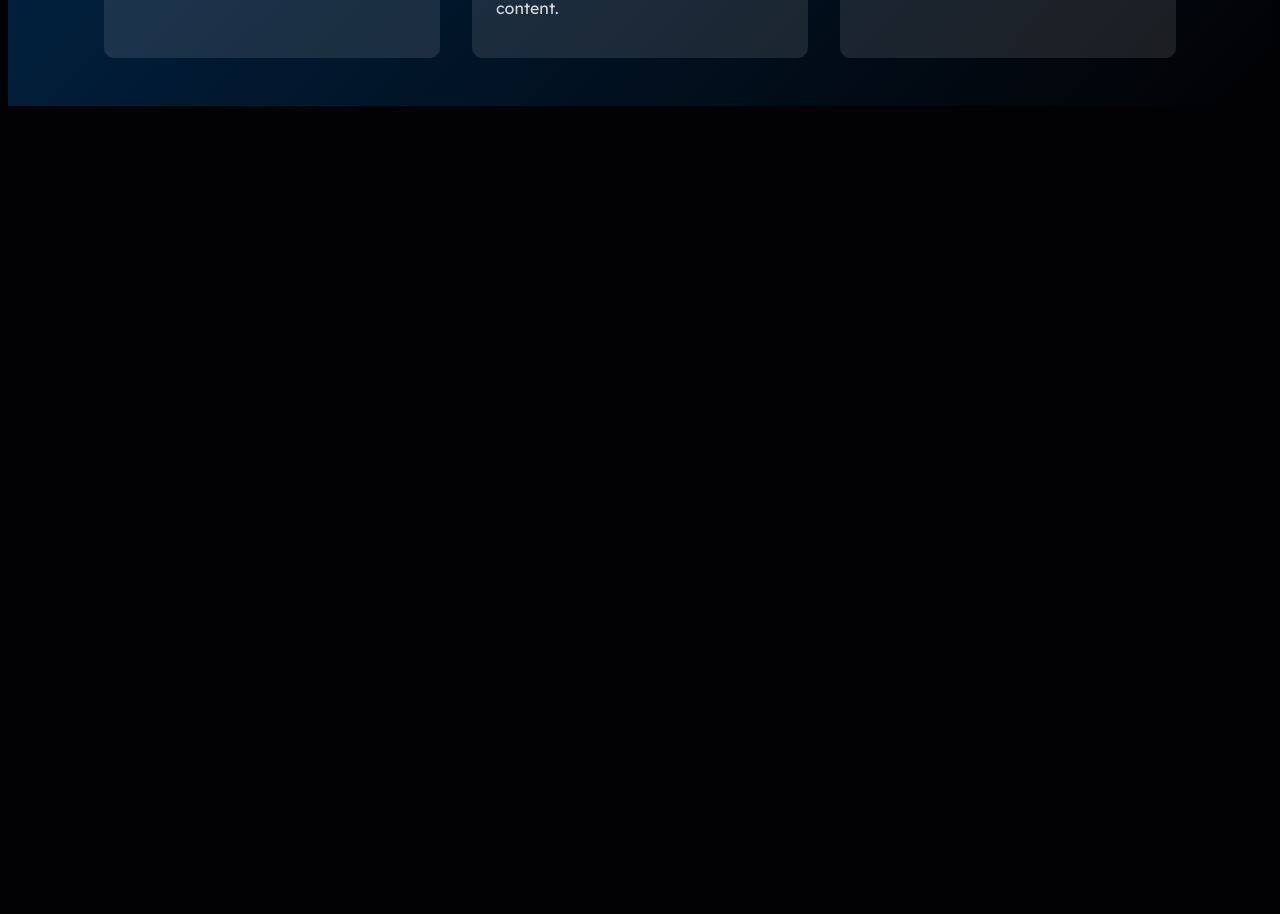
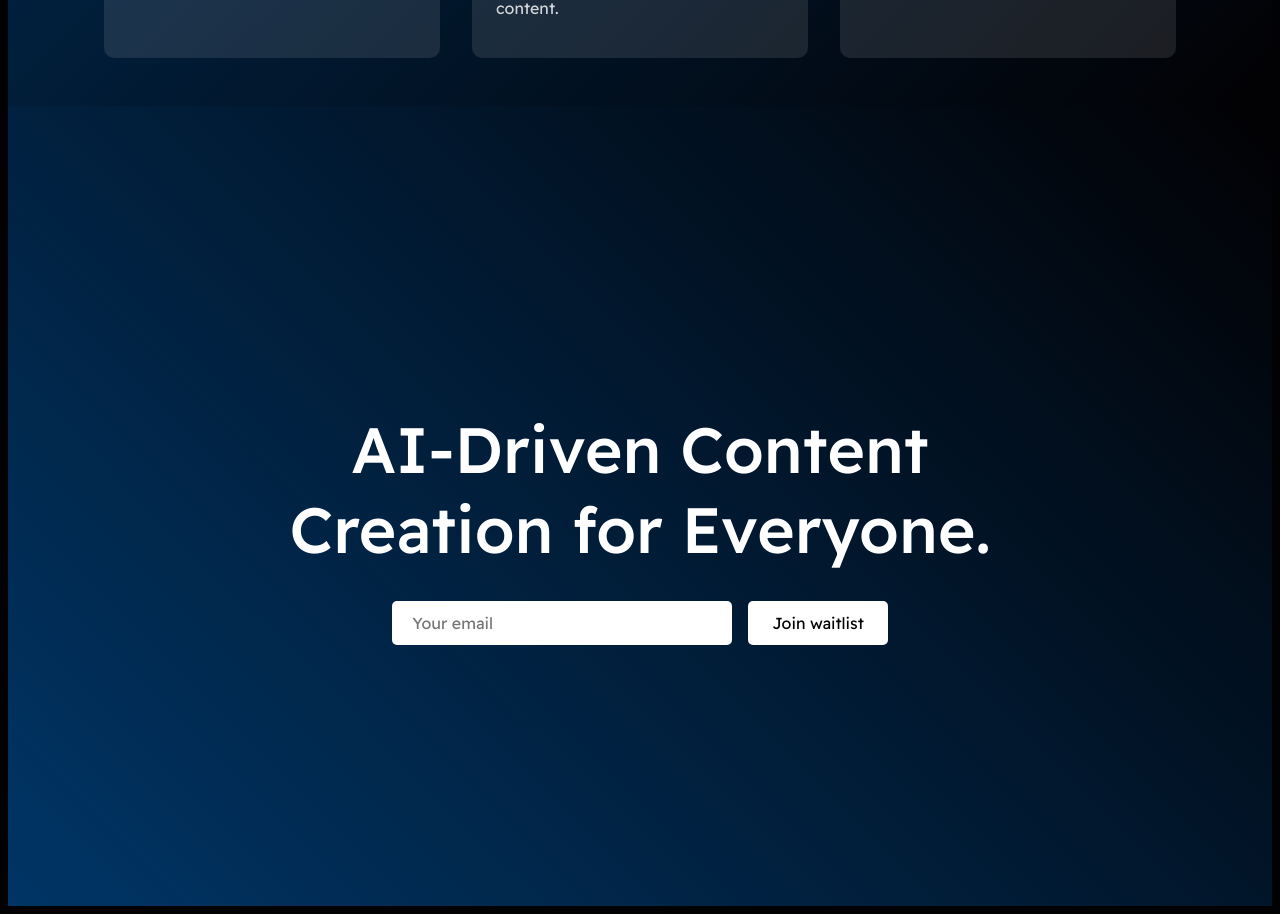
Before and after one commit to NullPointers-hackathon/Shivam_AI, a React (Vite) app: page / in a window 1280 px wide. Shown: the part 3846-4760 px from the top of the page. Before the commit the page ends 3960 px from the top, so only its background shows below. Built offline with nearby package versions, Linux system fonts and the light colour scheme.

Commit message:
LandingPage email section

```diff
--- /dev/null
+++ b/src/components/specific/landingPage/landingEmail/LandingEmail.css
@@ -0,0 +1,88 @@
+.landing-email {
+  display: flex;
+  justify-content: center;
+  align-items: center;
+  height: 100vh;
+  background: linear-gradient(-135deg, #020103, #003566);
+}
+
+.landing-email-inner {
+  text-align: center;
+  color: #fff;
+  padding: 2rem;
+  border-radius: 10px;
+}
+
+.landing-email-inner h1 {
+  font-size: 4rem;
+  margin-bottom: 2rem;
+  font-weight: 500;
+}
+
+.landing-email-signup {
+  display: flex;
+  justify-content: center;
+  align-items: center;
+  margin-top: 1.5rem;
+}
+
+.landing-email-input {
+  padding: 0.75rem 1.25rem;
+  border-radius: 5px;
+  border: none;
+  font-size: 1rem;
+  margin-right: 1rem;
+  width: 300px;
+  font-family: "Readex Pro", sans-serif;
+  font-optical-sizing: auto;
+  font-weight: 400;
+  font-style: normal;
+  font-variation-settings: "HEXP" 0;
+}
+
+.landing-email-join-button {
+  background-color: #fff;
+  color: #000;
+  padding: 0.75rem 1.5rem;
+  font-size: 1rem;
+  border: none;
+  border-radius: 5px;
+  cursor: pointer;
+  transition: background-color 0.3s ease;
+  font-family: "Readex Pro", sans-serif;
+  font-optical-sizing: auto;
+  font-weight: 400;
+  font-style: normal;
+  font-variation-settings: "HEXP" 0;
+  cursor: pointer;
+}
+
+.landing-email-join-button:hover {
+  background-color: #000;
+  color: #fff;
+}
+
+/* Optional - Responsive adjustments */
+@media (max-width: 768px) {
+  .landing-email-inner h1 {
+    font-size: 2.5rem;
+  }
+
+  .email-input {
+    width: 100%;
+  }
+
+  .email-signup {
+    flex-direction: column;
+  }
+
+  .email-input,
+  .join-button {
+    width: 100%;
+    margin-bottom: 1rem;
+  }
+
+  .join-button {
+    margin-bottom: 0;
+  }
+}
--- /dev/null
+++ b/src/components/specific/landingPage/landingEmail/LandingEmail.jsx
@@ -0,0 +1,23 @@
+import React from "react";
+import "./LandingEmail.css";
+
+export default function LandingEmail() {
+  return (
+    <div className="landing-email">
+      <div className="landing-email-inner">
+        <h1>
+          AI-Driven Content <br />
+          Creation for Everyone.
+        </h1>
+        <div className="landing-email-signup">
+          <input
+            type="email"
+            placeholder="Your email"
+            className="landing-email-input"
+          />
+          <button className="landing-email-join-button">Join waitlist</button>
+        </div>
+      </div>
+    </div>
+  );
+}
--- a/src/pages/landingPage/LandingPage.jsx
+++ b/src/pages/landingPage/LandingPage.jsx
@@ -4,6 +4,7 @@ import LandingNavbar from "../../components/specific/landingPage/landingNavbar/L
 import LandingHome from "../../components/specific/landingPage/landingHome/LandingHome";
 import LandingAbout from "../../components/specific/landingPage/landingAbout/LandingAbout";
 import LandingFeatures from "../../components/specific/landingPage/landingFeatures/LandingFeatures";
+import LandingEmail from "../../components/specific/landingPage/landingEmail/LandingEmail";
 export default function LandingPage() {
   return (
     <div>
@@ -11,6 +12,7 @@ export default function LandingPage() {
       <LandingHome />
       <LandingAbout />
       <LandingFeatures />
+      <LandingEmail />
     </div>
   );
 }
```
Also changed, not shown: src/assets/images/CTA.png (added).
